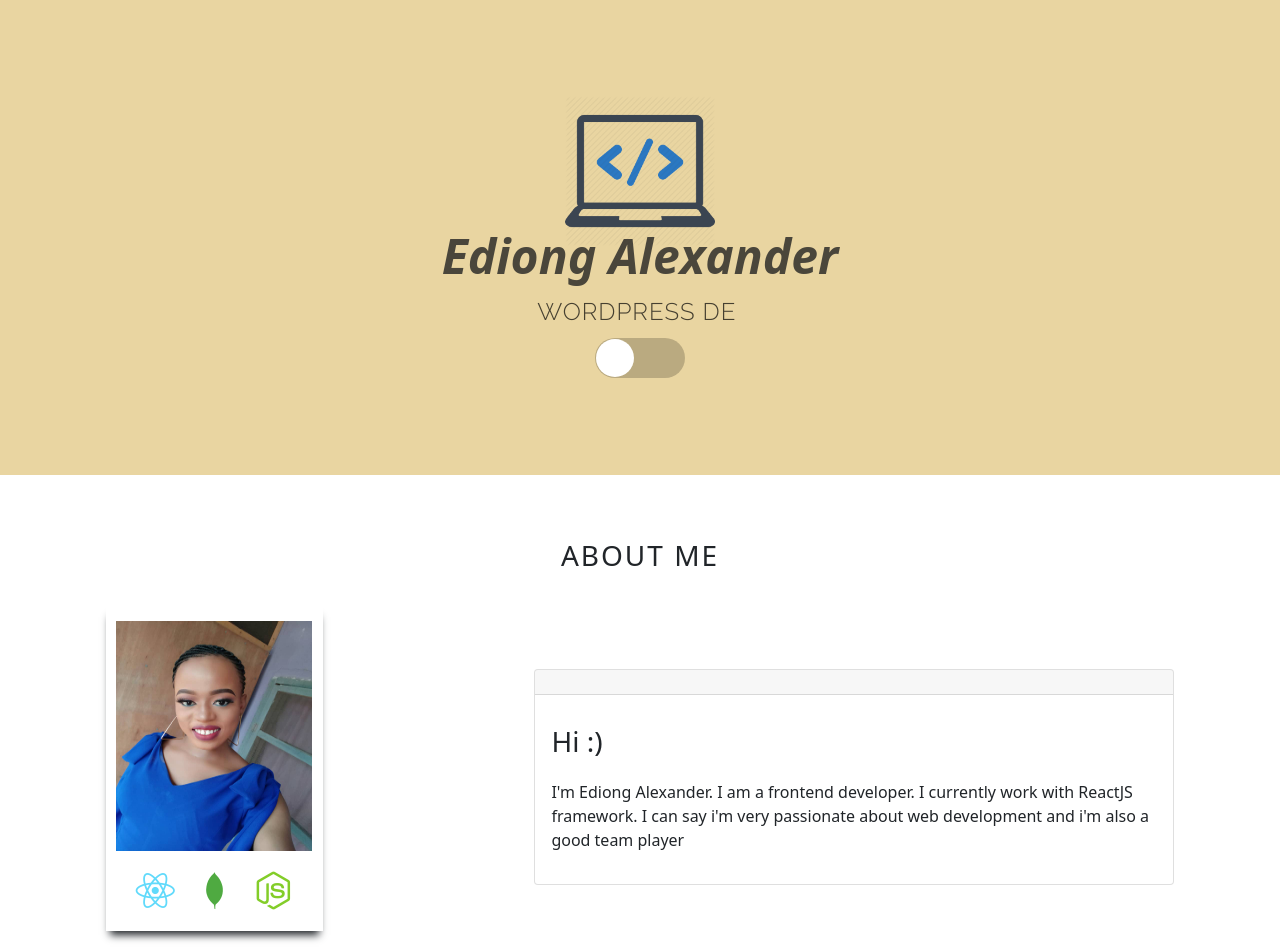
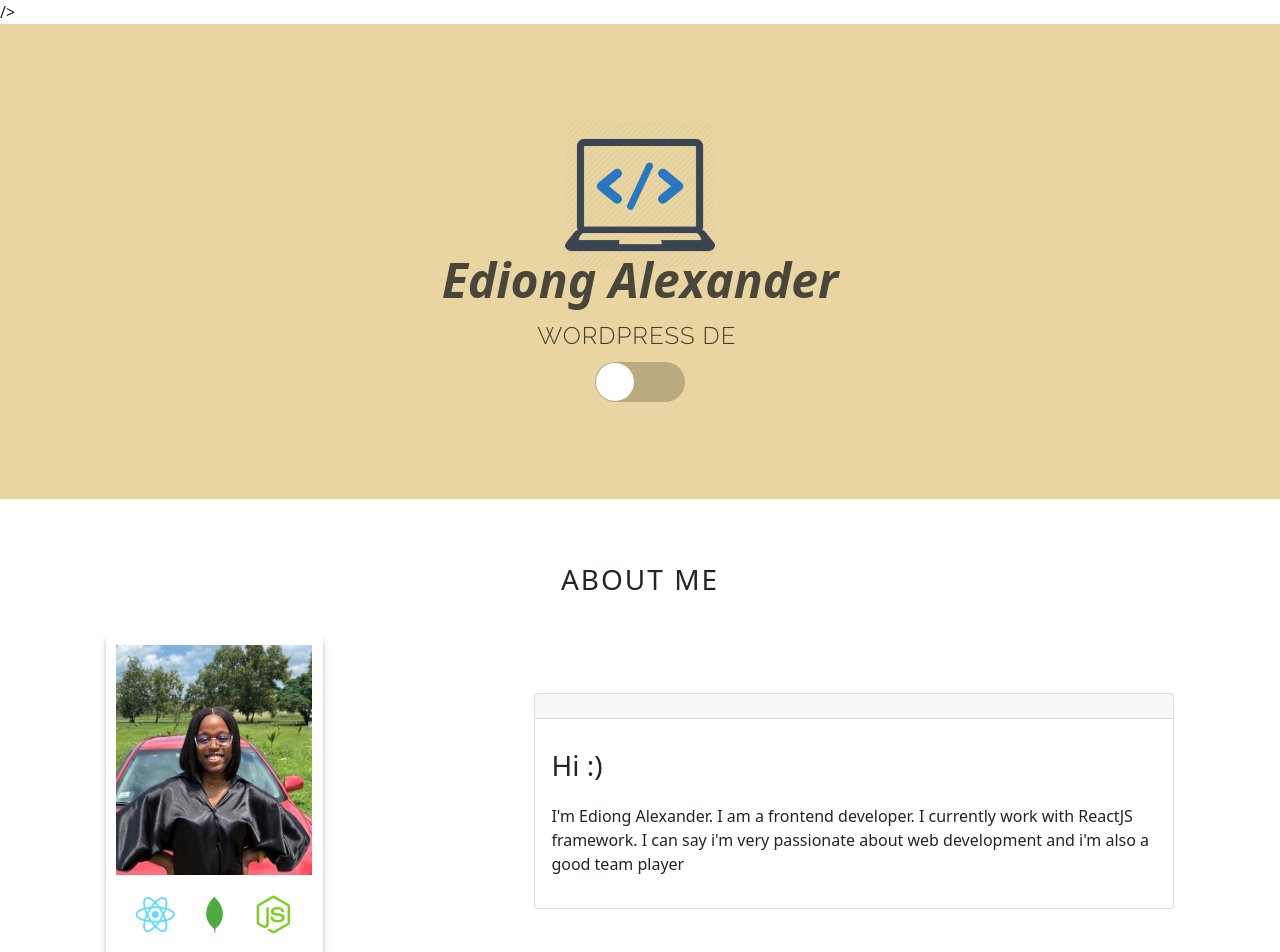
Before and after one commit to EdiongAlexander/portfolio, a React (Create React App) app: page / in a window 1280 px wide. Shown: the top 952 px of the page. Built offline with nearby package versions, Linux system fonts and the light colour scheme; some icons are missing.

Commit message:
Updating profile picture

```diff
--- a/public/index.html
+++ b/public/index.html
@@ -7,7 +7,7 @@
     <meta name="theme-color" content="#000000" />
     <meta
       name="Ediong's Portfolio"
-      content="Web site created using create-react-app"
+      content="Ediong's Portfolio" />
     />
     <link rel="apple-touch-icon" href="%PUBLIC_URL%/logo192.png" />
     <link rel="stylesheet" href="https://cdn.jsdelivr.net/gh/devicons/devicon@v2.14.0/devicon.min.css">
--- a/src/components/about.jsx
+++ b/src/components/about.jsx
@@ -9,7 +9,7 @@ const About = () => {
             </div>
             <div className="flex">
                 <div className="pic">
-                <img src="IMG-20210323-WA0002.jpg" alt="profile" />
+                <img src="profile-pic-2.jpg" alt="profile" />
                 <div className="p-icons">
                 <i class="devicon-react-original colored"></i>
                 <i class="devicon-mongodb-plain colored"></i>
```
Also changed, not shown: public/IMG-20210323-WA0002.jpg (deleted), public/profile-pic-2.jpg (added).
